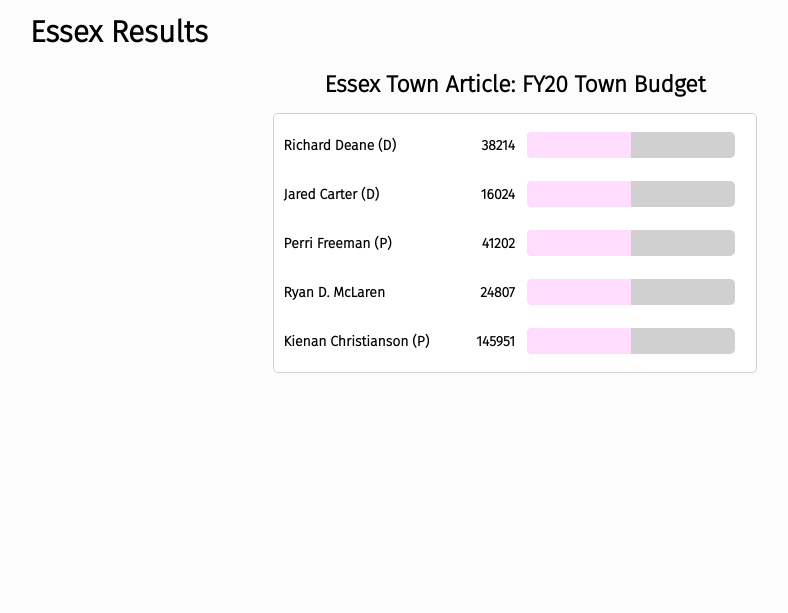
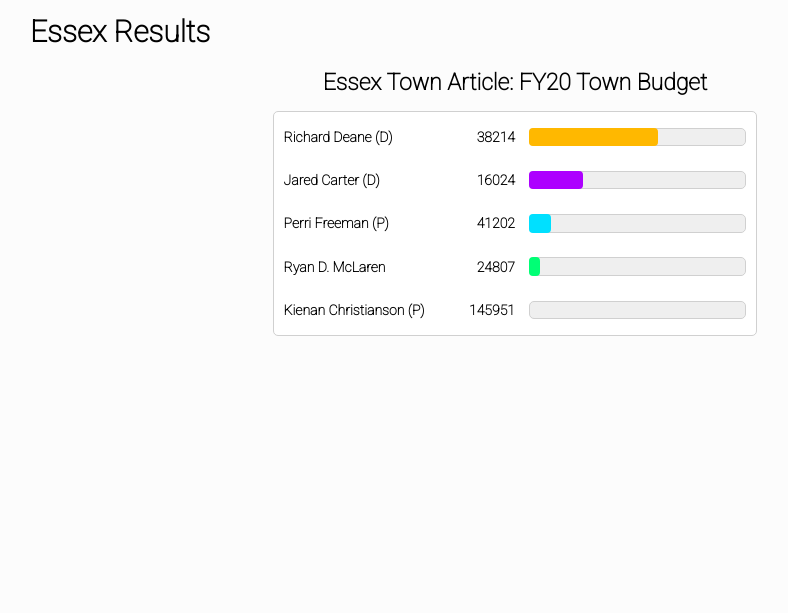
Before and after one commit to cctv-vt/cctv-elections, a PHP site: page / in a window 1280 px wide. Shown: the part 641-1254 px from the top of the page, without its empty margins (125-913 px from the left). After the commit the page ends 977 px from the top, so only its background shows below. Run offline with PHP 8.4, Linux system fonts and the light colour scheme.

Commit message:
added roboto and made length of bar correspond with value 'perc'

```diff
--- a/css/styles.css
+++ b/css/styles.css
@@ -1,6 +1,6 @@
 body {
   background: #FCFCFC;
-  font-family: "Fira Sans", sans-serif;
+  font-family: "Roboto", sans-serif;
   margin: 0;
 }
 
@@ -12,7 +12,7 @@ h1 {
 .divider {
   height: 1px;
   width: 80%;
-  border-bottom: 1px solid lightgrey;
+  border-top: 1px solid #D0D0D0;
   margin: 0 auto;
 }
 
@@ -106,7 +106,7 @@ h1 {
   border-radius: 5px;
   border: 0.5px solid #D0D0D0;
   overflow: hidden;
-  padding: 0.4em 0.3em 0.4em 0.3em;
+  padding: 0.2em 0.2em 0.2em 0.2em;
 }
 
 #election-coverage #election-results .election .cresults h4 {
@@ -127,12 +127,12 @@ h1 {
   -webkit-box-pack: start;
       -ms-flex-pack: start;
           justify-content: start;
-  padding: 0.4em 0.3em 0.4em 0.3em;
+  padding: 0.25em 0.4em 0.25em 0.4em;
   border-radius: 5px;
 }
 
 #election-coverage #election-results .election .cresults .result:hover {
-  background: #efefef;
+  background: #EFEFEF;
   cursor: pointer;
 }
 
@@ -150,22 +150,26 @@ h1 {
 
 #election-coverage #election-results .election .cresults .result .cbar {
   width: 50%;
-  padding: 0.3em 0 0.3em 0;
+  padding: 0.52em 0 0.65em 0;
 }
 
 #election-coverage #election-results .election .cresults .result .cbar .bgbar {
-  background: #D0D0D0;
+  float: right;
+  position: relative;
+  background: #EFEFEF;
+  border: 1px solid #D0D0D0;
   border-radius: 5px;
-  width: 90%;
+  width: 93%;
   height: 100%;
-  overflow: hidden;
   margin: 0 auto;
 }
 
 #election-coverage #election-results .election .cresults .result .cbar .bgbar .fgbar {
-  background: #FDF;
-  height: 100%;
-  width: 50%;
+  position: absolute;
+  top: -1px;
+  bottom: -1px;
+  left: -1px;
+  border-radius: 4px;
 }
 
 #election-coverage #election-results .election .cresults .result .csubresults {
--- a/css/styles.scss
+++ b/css/styles.scss
@@ -1,4 +1,5 @@
-$font-stack:'Fira Sans', sans-serif;
+$font-stack:'Roboto', sans-serif;
+$border-color:#D0D0D0;
 
 body {
   background: #FCFCFC;
@@ -14,7 +15,7 @@ h1 {
 .divider {
   height: 1px;
   width: 80%;
-  border-bottom: 1px solid lightgrey;
+  border-top: 1px solid $border-color;
   margin: 0 auto;
 }
 
@@ -30,7 +31,6 @@ h1 {
 #election-coverage {
   display: flex;
   flex-direction: column;
-  //background:pink;
   max-width: 1000px;
   height: 1000px;
   margin:0 auto;
@@ -50,8 +50,8 @@ h1 {
     width:100%;
     height:100%;
   }
+
   #election-results {
-    //background: greenyellow;
     max-width: 1000px;
     min-height: calc(100vh - 3em);
     display: flex;
@@ -61,7 +61,6 @@ h1 {
     align-content: flex-start;
     padding-top: 3em;
     .election {
-      //background: orange;
       width: 500px;
       min-height: 0;
       align-self: flex-start;
@@ -74,27 +73,29 @@ h1 {
         font-size: 23px;
         text-align: center;
       }
+
       .cresults {
         background: white;
         margin:0.5em;
         border-radius: 5px;
-        border: 0.5px solid #D0D0D0;
+        border: 0.5px solid $border-color;
         overflow: hidden;
-        padding:0.4em 0.3em 0.4em 0.3em;
+        padding:0.2em 0.2em 0.2em 0.2em;
         h4 {
           font-size: 14px;
           margin: 0em;
         }
+
         .result {
           display: flex;
           flex-direction: row;
           flex-wrap: wrap;
           justify-content: start;
-          padding:0.4em 0.3em 0.4em 0.3em;
+          padding:0.25em 0.4em 0.25em 0.4em;
           //border-bottom: 1px solid #D0D0D0;
           border-radius: 5px;
           &:hover {
-            background: #efefef;
+            background: #EFEFEF;
             cursor: pointer;
           }
           .cname {
@@ -110,19 +111,23 @@ h1 {
           .cbar {
             //position: relative;
             width: 50%;
-            padding:0.3em 0 0.3em 0;
+            padding:0.52em 0 0.65em 0;
             .bgbar {
-              //position: absolute;
-              background: #D0D0D0;
+              float: right;
+              position: relative;
+              background: #EFEFEF;
+              border: 1px solid $border-color;
               border-radius: 5px;
-              width: 90%;
+              width: 93%;
               height: 100%;
-              overflow: hidden;
+              //overflow: hidden;
               margin: 0 auto;
               .fgbar {
-                background: #FDF;
-                height: 100%;
-                width: 50%;
+                position: absolute;
+                top: -1px;
+                bottom: -1px;
+                left:-1px;
+                border-radius: 4px;
               }
             }
           }
--- a/index.html
+++ b/index.html
@@ -7,6 +7,7 @@
     <link rel="stylesheet" href="css/styles.css">
     <link rel="icon" href="favicon.ico" type="image/x-icon" />
     <link href="https://fonts.googleapis.com/css?family=Fira+Sans:300" rel="stylesheet">
+    <link href="https://fonts.googleapis.com/css?family=Roboto:100" rel="stylesheet">
     <!-- Load Vue -->
     <script src="https://cdn.jsdelivr.net/npm/vue/dist/vue.js"></script>
     <!-- Load Axios -->
@@ -34,14 +35,14 @@
                 </div>
                 <div id="election-results">
                     <div v-for="election of districts[currentVue].elections" class="election">
-                            <h3>{{ election.title }}</h3>
+                            <h3 tabindex="0">{{ election.title }}</h3>
                             <div class="cresults">
                                 <div v-for="result of election.results" @click="subToggle($event)" class="result">
                                     <div class="cname"><h4>{{ result.name }}</h4></div>
                                     <div class="cvotes"><h4>{{ getSum(result.votes) }}</h4></div>
                                     <div class="cbar">
                                         <div class="bgbar">
-                                            <div class="fgbar"></div>
+                                            <div :style="{ background: result.color, width: result.perc + '%' }" class="fgbar"></div>
                                         </div>
                                     </div>
                                     <div class="csubresults" style="height:0px;">
@@ -49,6 +50,7 @@
                                             {{ dsubresult }} : {{ subresult }}
                                         </div>
                                     </div>
+                                    <div></div>
                                 </div>
                             </div>
                     </div>
--- a/js/election-results.json
+++ b/js/election-results.json
@@ -1,61 +1,77 @@
 {
-    "districts": [{
+    "districts": [
+        {
             "title": "Essex",
-            "elections": [{
+            "elections": [
+                {
                     "title": "Essex Town Article: FY20 Town Budget",
-                "results": [{
+                    "results": [
+                        {
                             "name": "Richard Deane (D)",
-                    "color": "#444054",
+                            "color": "#FFB800",
+                            "perc": 60,
                             "votes": {
                                 "Burlington": 1234,
                                 "Bolton": 2525,
                                 "Charlotte": 33223,
                                 "Essex": 1232
                             }
-                }, {
+                        },
+                        {
                             "name": "Jared Carter (D)",
-                    "color": "#444054",
+                            "color": "#AD00FF",
+                            "perc": 25,
                             "votes": {
                                 "Burlington": 12323,
                                 "Bolton": 1233,
                                 "Charlotte": 1234,
                                 "Essex": 1234
                             }
-                }, {
+                        },
+                        {
                             "name": "Perri Freeman (P)",
-                    "color": "#444054",
+                            "color": "#00E0FF",
+                            "perc": 10,
                             "votes": {
                                 "Burlington": 1234,
                                 "Bolton": 16634,
                                 "Charlotte": 11213,
                                 "Essex": 12121
                             }
-                }, {
+                        },
+                        {
                             "name": "Ryan D. McLaren",
-                    "color": "#444054",
+                            "color": "#00FF75",
+                            "perc": 5,
                             "votes": {
                                 "Burlington": 1121,
                                 "Bolton": 12121,
                                 "Charlotte": 11221,
                                 "Essex": 344
                             }
-                }, {
+                        },
+                        {
                             "name": "Kienan Christianson (P)",
-                    "color": "#444054",
+                            "color": "#FF003D",
+                            "perc": 0,
                             "votes": {
                                 "Burlington": 12141,
                                 "Bolton": 1124,
                                 "Charlotte": 11244,
                                 "Essex": 121442
                             }
-                }]
-            }]
+                        }
+                    ]
+                }
+            ]
         },
         {
             "title": "Bean",
-            "elections": [{
+            "elections": [
+                {
                     "title": "Elected Official",
-                "results": [{
+                    "results": [
+                        {
                             "name": "Person 1",
                             "color": "#444054",
                             "votes": {
@@ -64,7 +80,8 @@
                                 "Charlotte": 33223,
                                 "Essex": 1232
                             }
-                }, {
+                        },
+                        {
                             "name": "Person 2",
                             "color": "#444054",
                             "votes": {
@@ -73,7 +90,8 @@
                                 "Charlotte": 1234,
                                 "Essex": 1234
                             }
-                }, {
+                        },
+                        {
                             "name": "Person 3",
                             "color": "#444054",
                             "votes": {
@@ -82,7 +100,8 @@
                                 "Charlotte": 11213,
                                 "Essex": 12121
                             }
-                }, {
+                        },
+                        {
                             "name": "Person 4",
                             "color": "#444054",
                             "votes": {
@@ -91,7 +110,8 @@
                                 "Charlotte": 11221,
                                 "Essex": 344
                             }
-                }, {
+                        },
+                        {
                             "name": "Person 5",
                             "color": "#444054",
                             "votes": {
@@ -100,8 +120,10 @@
                                 "Charlotte": 11244,
                                 "Essex": 121442
                             }
-                }]
-            }]
                         }
                     ]
                 }
+            ]
+        }
+    ]
+}
```
Also changed, not shown: 1 other file. Lines whose indentation alone changed are shown as unchanged.
